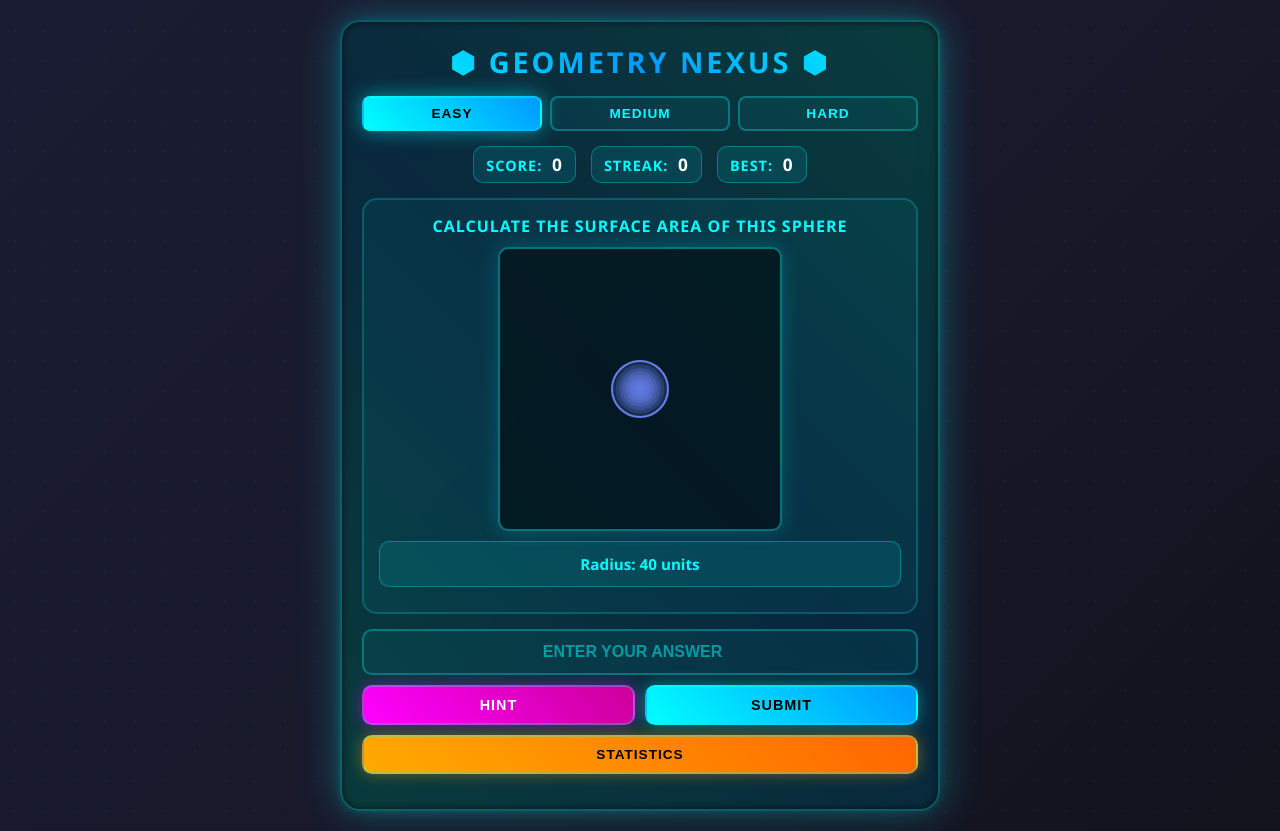
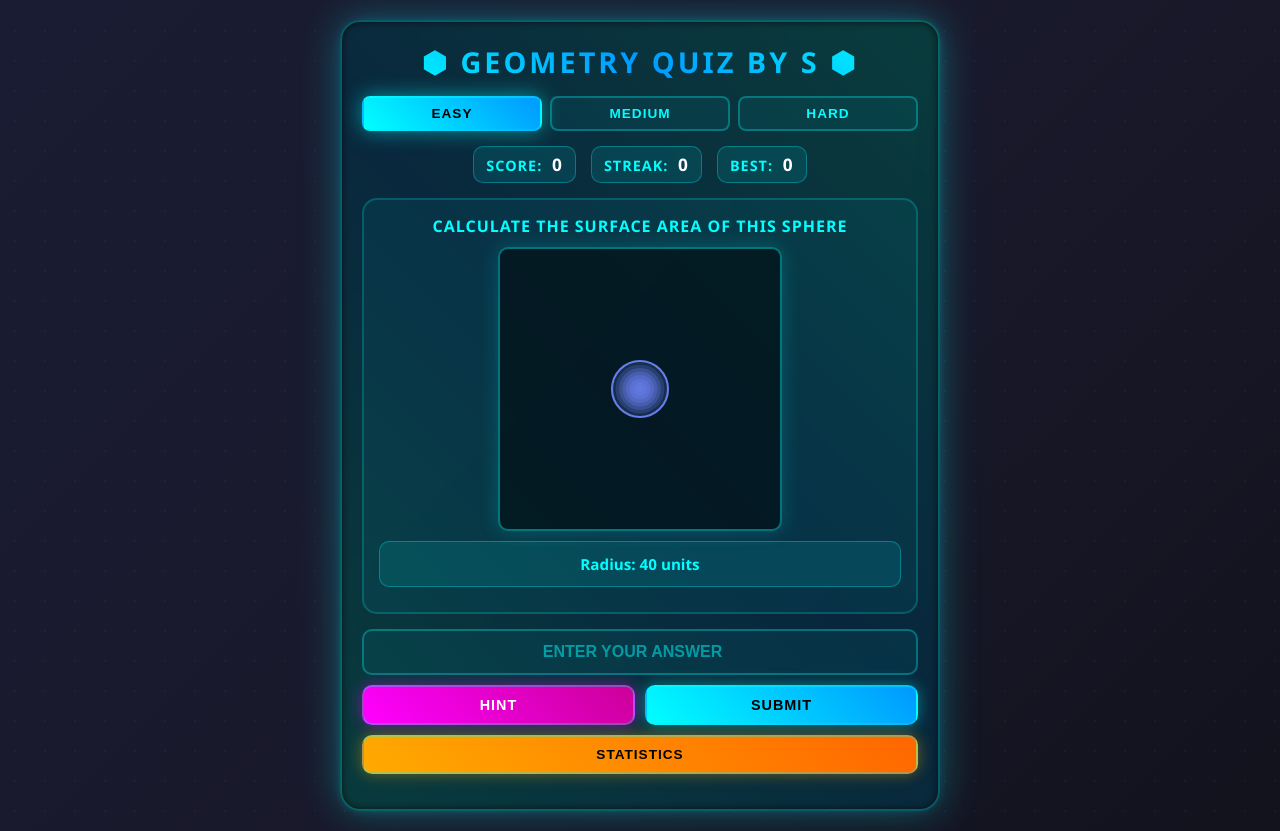
Before and after one commit to UnknownHimS/geometry, a plain HTML site: page index.html in a window 1280 px wide. Drawn offline with Linux system fonts and the light colour scheme.

Commit message:
Update index.html

```diff
--- a/index.html
+++ b/index.html
@@ -526,7 +526,7 @@
 </head>
 <body>
     <div class="container">
-        <h1>⬢ GEOMETRY NEXUS ⬢</h1>
+        <h1>⬢ GEOMETRY Quiz by S ⬢</h1>
 
         <div class="difficulty-selector">
             <button class="difficulty-btn active" onclick="setDifficulty('easy')">EASY</button>
```
